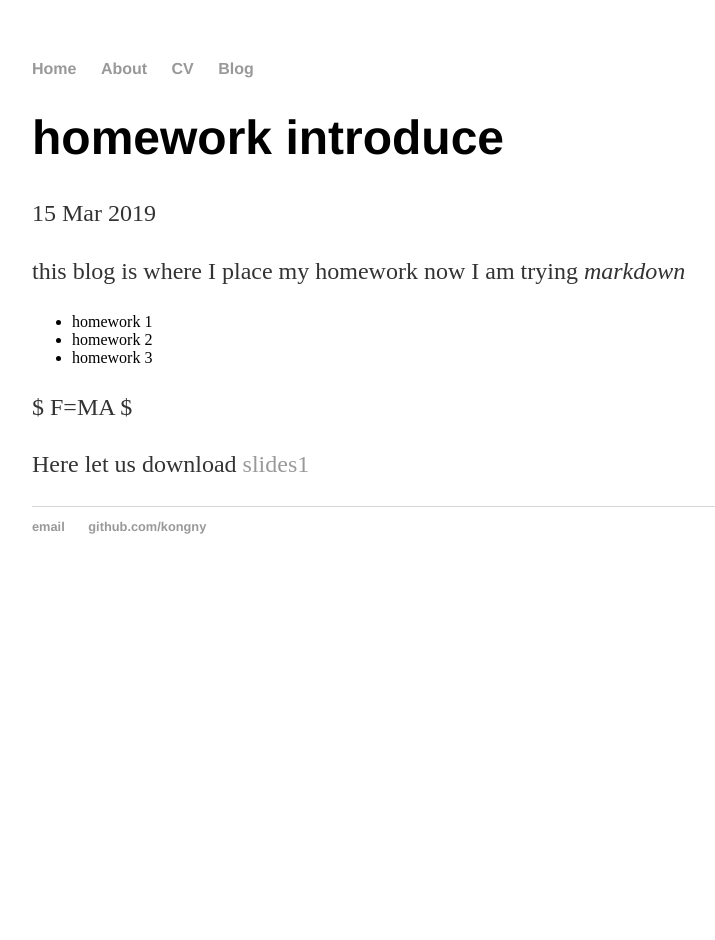
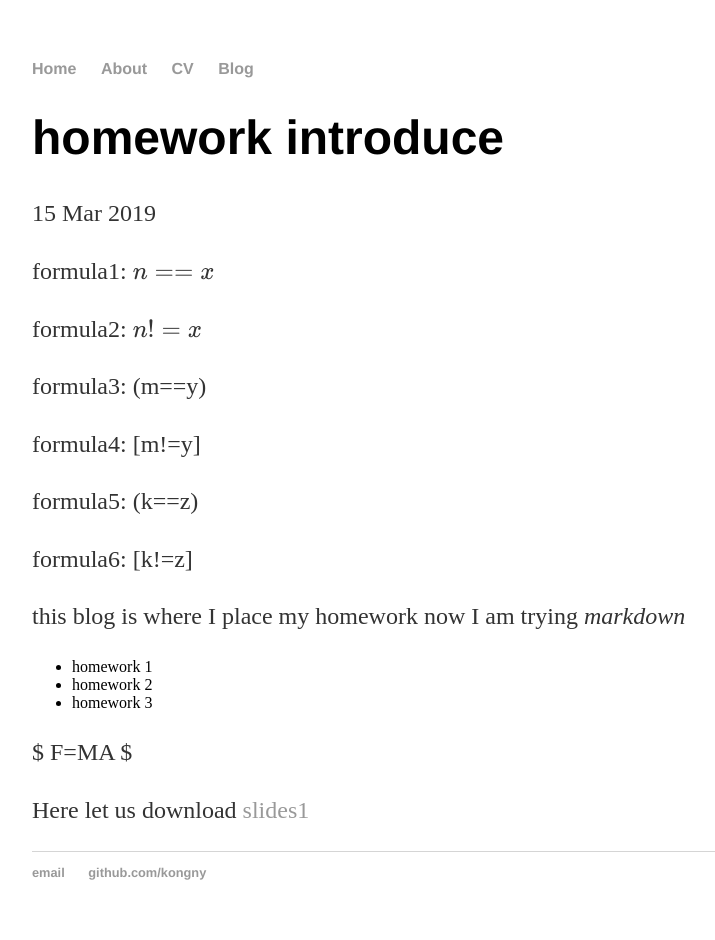
Before and after one commit to kongny/kongny.github.io, a Jekyll site: the page built from _posts/2019-03-15-kongny.md, in a window 1280 px wide. Shown: the whole page, without its empty margins (160-875 px from the left). Built offline with Jekyll 4.4.1, drawn with Linux system fonts in a browser that asks for light colours; Markdown is read by kramdown in place of the engine named in the settings; formulas are drawn with MathJax 3; before the commit the page ends 900 px from its top, so only the background shows below that; some of the changed lines change nothing that is shown.

Commit message:
Update 2019-03-15-kongny.md

```diff
--- a/_posts/2019-03-15-kongny.md
+++ b/_posts/2019-03-15-kongny.md
@@ -3,7 +3,18 @@
 title: "homework introduce"
 date: 2019-03-15
 ---
+<script type="text/javascript" async src="https://cdn.mathjax.org/mathjax/latest/MathJax.js?config=TeX-MML-AM_CHTML"> </script>
+formula1: $$n==x$$
 
+formula2: $$n!=x$$
+
+formula3: (m==y)
+
+formula4: [m!=y]
+
+formula5: \(k==z\)
+
+formula6: \[k!=z\]
 
 this blog is where I place my homework
 now I am trying <em> markdown</em>
```
